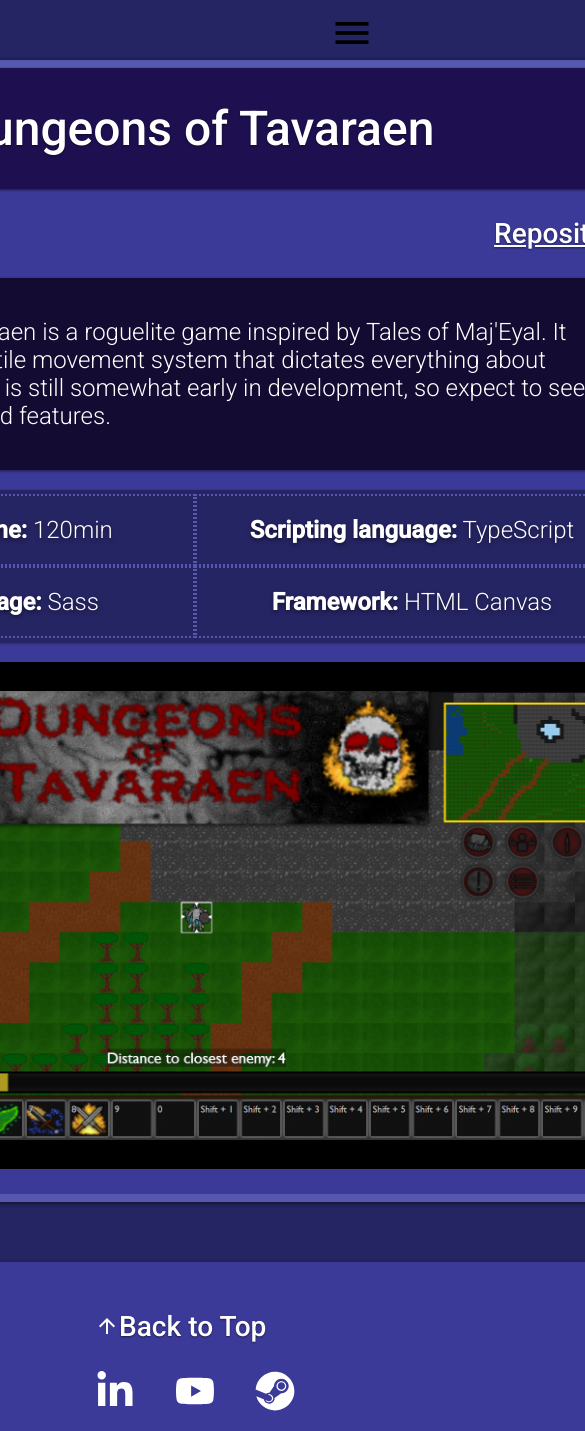
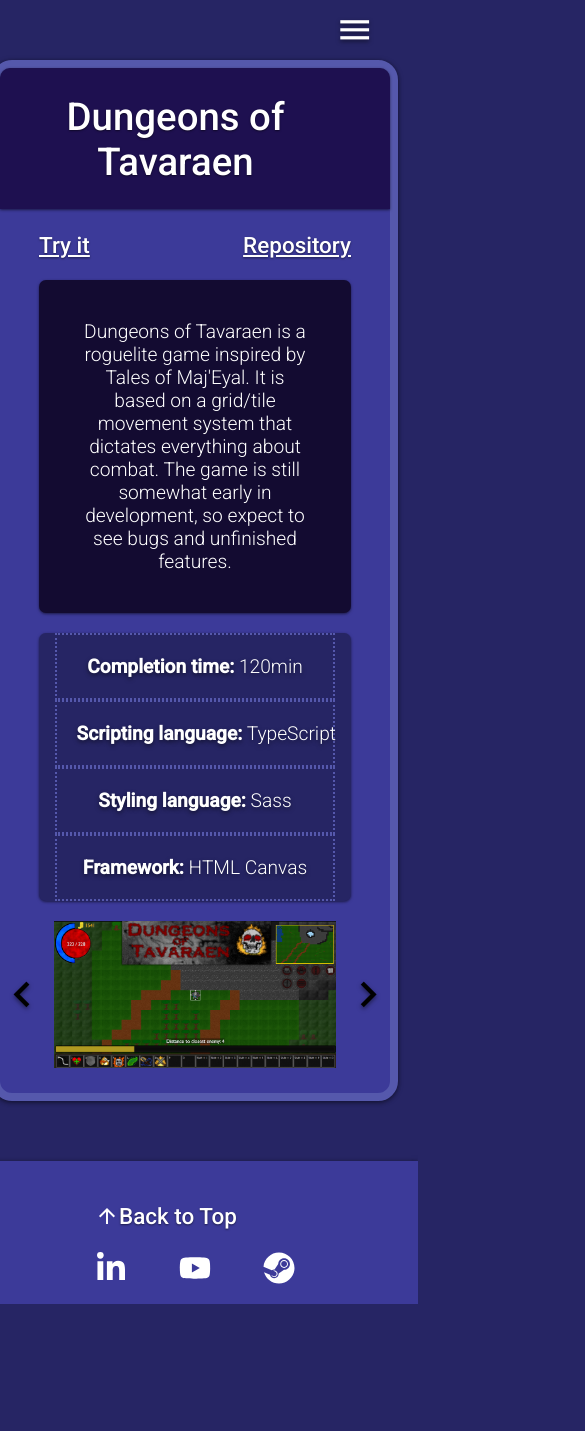
Before and after one commit to WelehoBRUDER/weleho-homepage-remake, a React (Create React App) app: page /project/Dungeons_of_Tavaraen in a window 390 px wide. Shown: the top 1431 px of the page, 585 px wide, since content can reach past the window. After the commit the page ends 1304 px from the top, so only its background shows below. Built offline with nearby package versions, Linux system fonts and the light colour scheme.

Commit message:
finished mobile view

```diff
--- a/src/style/app.scss
+++ b/src/style/app.scss
@@ -141,3 +141,9 @@ p {
     filter: drop-shadow(0 0 5px $black);
   }
 }
+
+@media screen and (max-width: 1050px) {
+  .section-wide {
+    width: 100vw;
+  }
+}
--- a/src/style/header.scss
+++ b/src/style/header.scss
@@ -62,7 +62,24 @@ nav {
   z-index: 10;
   background: none;
   border: none;
+  color: $white;
+  text-shadow: $text-shadow-m;
   i {
-    font-size: 2.75rem;
+    font-size: 3rem;
   }
 }
+
+@media screen and (max-width: 1050px) {
+  .header {
+    justify-content: center;
+
+    nav {
+      justify-content: center;
+    }
+
+    * {
+      margin: 1px 4px;
+      padding: 0;
+    }
+  }
+}
--- a/src/style/mobile_layout.scss
+++ b/src/style/mobile_layout.scss
@@ -1,8 +1,39 @@
 @use "./utility.scss" as *;
 
-@media screen and (max-width: 600px) {
+@media screen and (max-width: 768px) {
   .burger {
     display: block !important;
+  }
+
+  .section-medium {
+    width: min(100vw, 585px);
+  }
+
+  .section-medium,
+  .section-wide {
+    margin: 0 auto;
+    display: flex;
+    flex-direction: column;
+    justify-content: center;
+    align-items: center;
+    text-align: center;
+
+    p,
+    span,
+    h1,
+    h2,
+    h3 {
+      width: auto;
+      max-width: 90%;
+    }
+  }
+
+  .sub-title {
+    text-align: center;
+  }
+
+  :root {
+    font-size: 87.5%;
   }
   .header {
     * {
@@ -39,4 +70,45 @@
       }
     }
   }
+
+  section.project-misc-info {
+    padding: 0;
+    p {
+      width: 100%;
+    }
+  }
+
+  div.project-images-showcase {
+    .show-case-image {
+      height: auto;
+      margin: 0;
+      width: 72.5%;
+    }
+
+    i {
+      margin: 0;
+      font-size: 4rem;
+    }
+  }
+
+  .technologies {
+    .tech-desc {
+      width: 90vw;
+    }
+
+    .tech-image {
+      margin: 8px;
+      width: 72px;
+      height: 72px;
+      img {
+        width: 72px;
+      }
+    }
+  }
 }
+
+@media screen and (max-width: 500px) {
+  :root {
+    font-size: 80%;
+  }
+}
--- a/src/style/project_page.scss
+++ b/src/style/project_page.scss
@@ -27,6 +27,7 @@
   display: flex;
   justify-content: space-between;
   width: 80%;
+  white-space: nowrap;
 }
 
 .project-page-desc {
@@ -59,6 +60,7 @@
     width: 50%;
     text-align: center;
     box-sizing: border-box;
+    white-space: nowrap;
     border: 2px dotted $color-primary-light;
     text-shadow: $text-shadow-m;
     padding: 20px;
```
